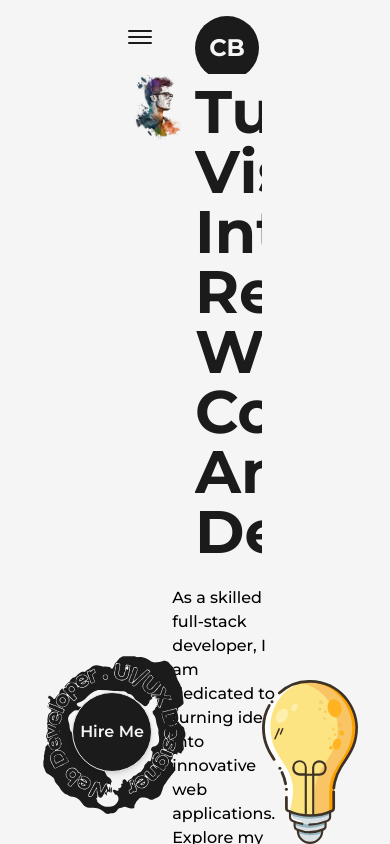
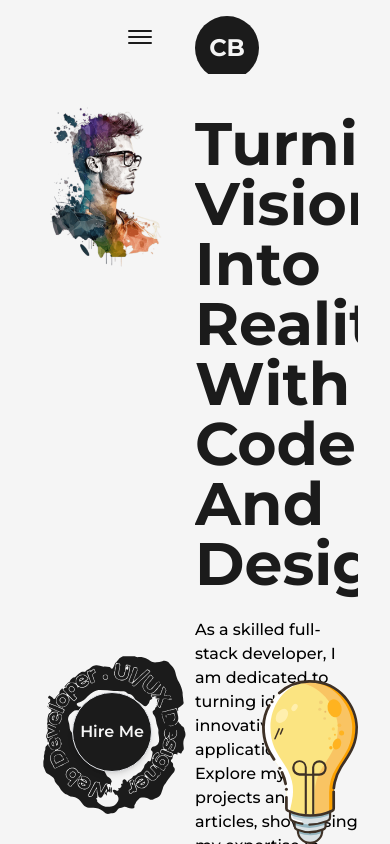
Before and after one commit to Kushal168/Portfolio, a Next.js app: page / in a window 390 px wide. Shown: the top 844 px of the page. Built offline with nearby package versions, Linux system fonts and the light colour scheme.

Commit message:
animated test responsive

```diff
--- a/src/components/Layout.js
+++ b/src/components/Layout.js
@@ -2,9 +2,12 @@
 
 const Layout = ({children,className=""}) => {
   return (
-    <div className={`w-full h-full inline-block z-0 bg-light dark:bg-dark dark:text-light p-32 ${className}`}>
+    <div className={`w-full h-full inline-block z-0 bg-light dark:bg-dark p-32 xl:p-24 lg:p-16 md:p-12 sm:p-8 ${className}`}>
      {children}
     </div>
+    // <div className={`w-full h-full inline-block z-0 bg-light dark:bg-dark dark:text-light p-32 ${className}`}>
+    //  {children}
+    // </div>
   )
 }
 
```
